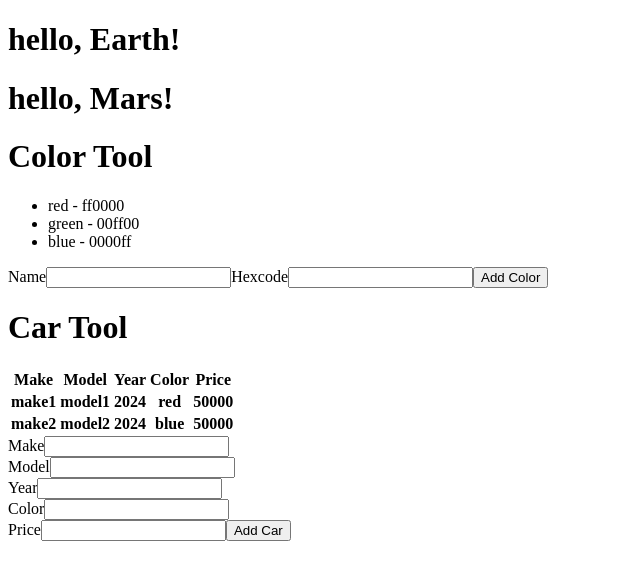
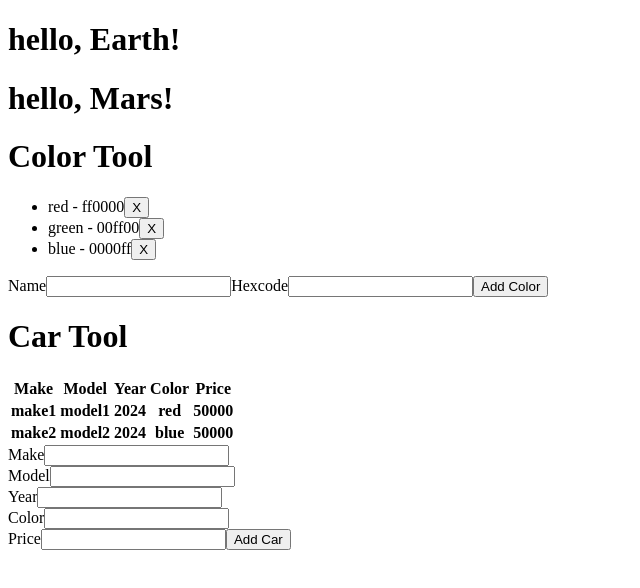
Before and after one commit to Yrung/tools-app, a React (Vite) app: page / in a window 1280 px wide. Shown: the top 588 px of the page, without its empty margins (0-640 px from the left). Built offline with nearby package versions, Linux system fonts and the light colour scheme.

Commit message:
Ex 1 Part B. ColorTool add delete color func

```diff
--- a/src/components/CarTool.jsx
+++ b/src/components/CarTool.jsx
@@ -3,7 +3,7 @@ import { CarForm } from './CarForm';
 import { CarTable } from './CarTable';
 import { ToolHeader } from './ToolHeader';
 
-// CarTool provides the car data and is the parent component of the whole Car thing,
+// CarTool provides the car data (keep the state) and is the parent component of the whole Car thing,
 // calling CarTable and CarForm to display them
 export const CarTool = () => {
 const [cars, setCars] = useState([
--- a/src/components/ColorList.jsx
+++ b/src/components/ColorList.jsx
@@ -5,6 +5,7 @@ export const ColorList = (props) => {
     <ul>
       {props.colors.map(color => <li key={color.id}>
         {color.name} - {color.hexcode}
+        <button type="button" onClick={() => props.onDeleteColor(color.id)}>X</button>
       </li>)}
     </ul>
   );
@@ -16,4 +17,5 @@ ColorList.propTypes = {
     name: PropTypes.string.isRequired,
     hexcode: PropTypes.string.isRequired,
   })),
+  onDeleteColor: PropTypes.func.isRequired,
 };
--- a/src/components/ColorTool.jsx
+++ b/src/components/ColorTool.jsx
@@ -4,6 +4,8 @@ import { ColorList } from "./ColorList";
 import { ToolHeader } from "./ToolHeader";
 import { ColorForm } from './ColorForm';
 
+// ColorTool provides the car data (keep the state) and is the parent component of the whole Color thing,
+// calling ColorList and ColorForm to display them
 export const ColorTool = () => {
 
   const [colors, setColors] = useState([
@@ -23,10 +25,14 @@ export const ColorTool = () => {
     ])
   }, [colors])
 
+const deleteColor = (colorId) => {
+  setColors(colors.filter(c => c.id !== colorId));
+};
+
   return (
     <>
       <ToolHeader headerText="Color Tool" />
-      <ColorList colors={colors} />
+      <ColorList colors={colors} onDeleteColor={deleteColor}/>
       <ColorForm buttonText="Add Color" onSubmitColor={addColor} />
     </>
   );
```
